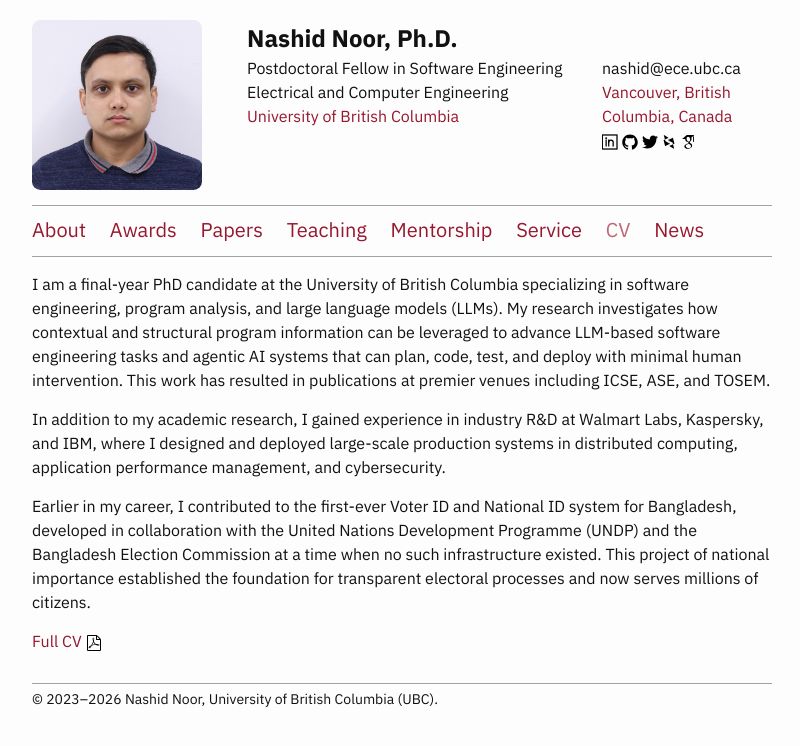
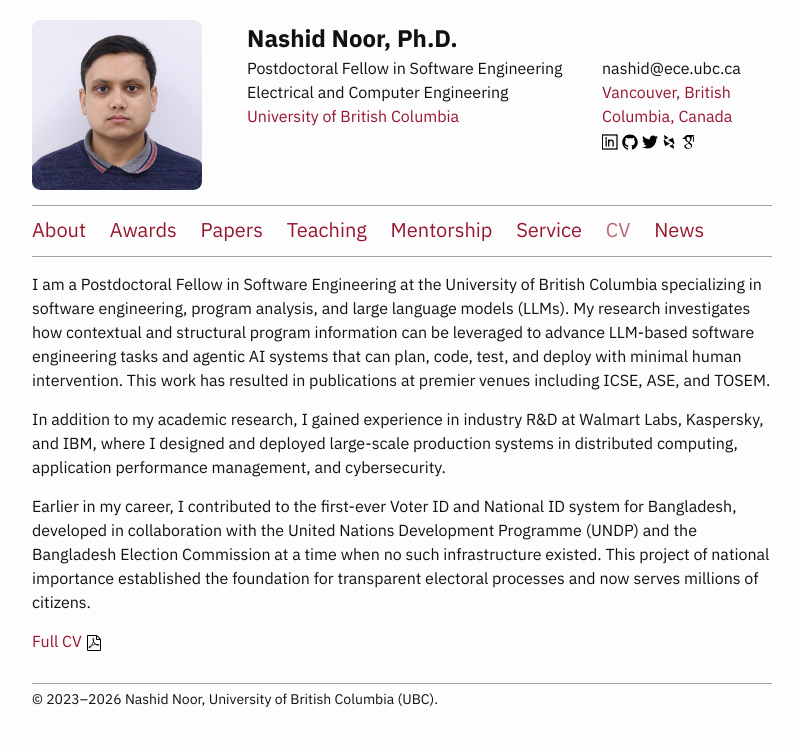
Before and after one commit to nashid/nashid.github.io, a Jekyll site: the page built from nav/cv.md, in a window 1280 px wide. Shown: the top 746 px of the page, without its empty margins (238-1038 px from the left). Built offline with Jekyll 4.4.1, drawn with Linux system fonts in a browser that asks for light colours.

Commit message:
Update CV page to reflect Postdoctoral Fellow status

```diff
--- a/nav/cv.md
+++ b/nav/cv.md
@@ -4,7 +4,7 @@
 permalink: /cv/
 weight: 7
 ---
-I am a final-year PhD candidate at the University of British Columbia specializing in software engineering, program analysis, and large language models (LLMs). My research investigates how contextual and structural program information can be leveraged to advance LLM-based software engineering tasks and agentic AI systems that can plan, code, test, and deploy with minimal human intervention. This work has resulted in publications at premier venues including ICSE, ASE, and TOSEM.
+I am a Postdoctoral Fellow in Software Engineering at the University of British Columbia specializing in software engineering, program analysis, and large language models (LLMs). My research investigates how contextual and structural program information can be leveraged to advance LLM-based software engineering tasks and agentic AI systems that can plan, code, test, and deploy with minimal human intervention. This work has resulted in publications at premier venues including ICSE, ASE, and TOSEM.
 
 In addition to my academic research, I gained experience in industry R&D at Walmart Labs, Kaspersky, and IBM, where I designed and deployed large-scale production systems in distributed computing, application performance management, and cybersecurity.
 
```
